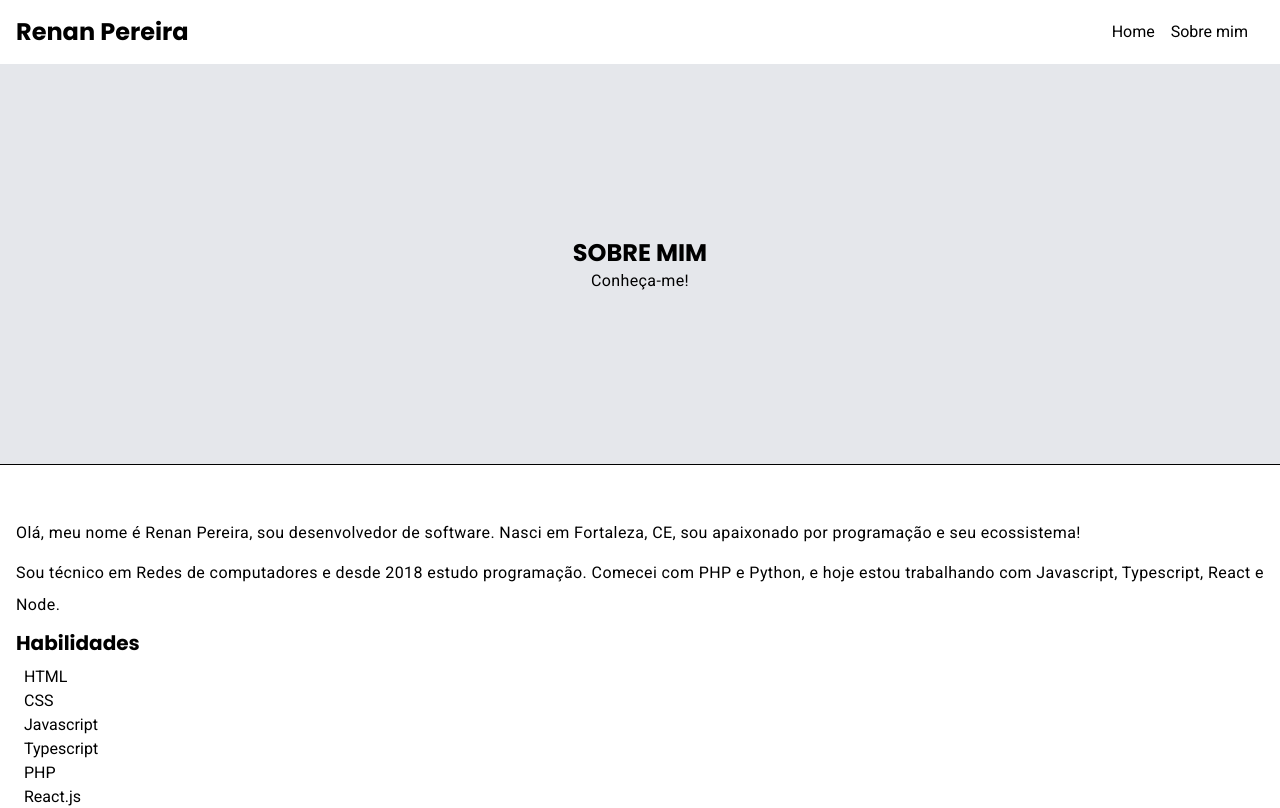
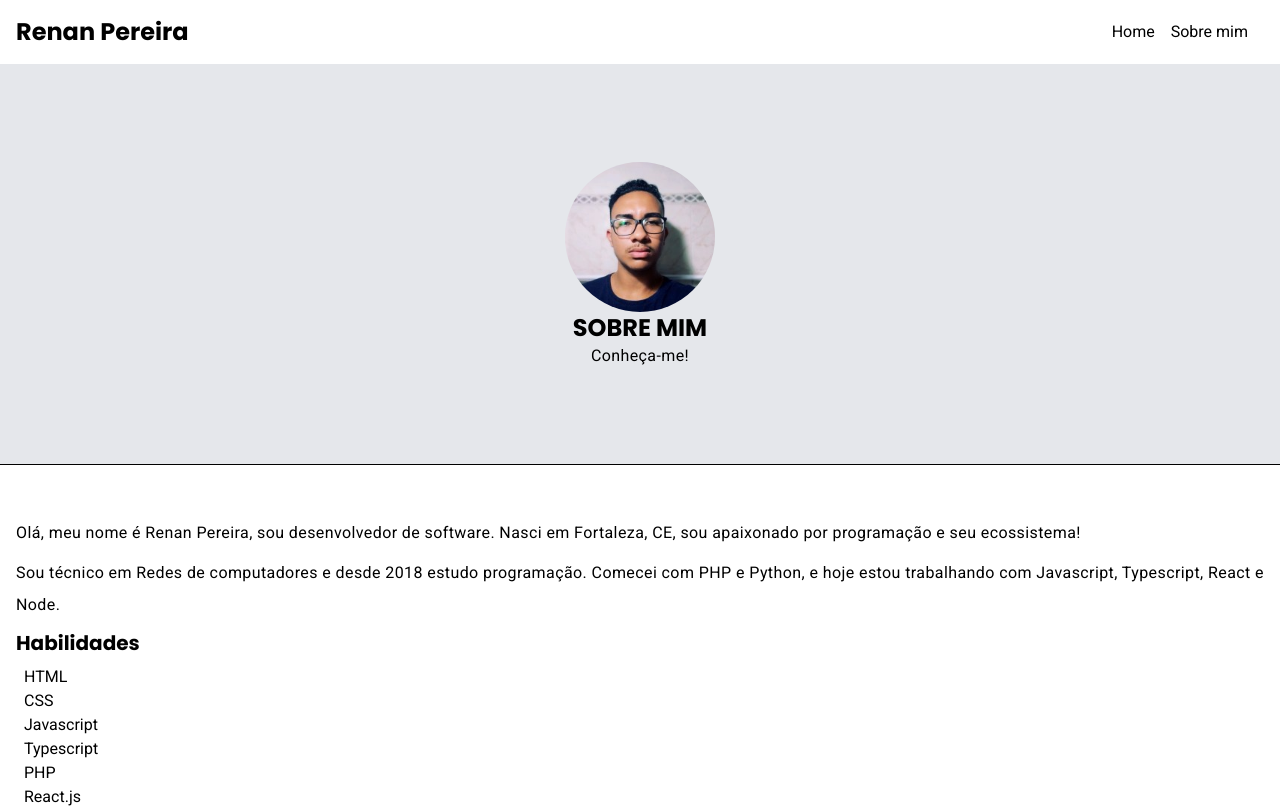
Before and after one commit to r3nanp/r3nanp-blog, a Next.js app: page /about in a window 1280 px wide. Shown: the top 808 px of the page. Built offline with nearby package versions, Linux system fonts and the light colour scheme.

Commit message:
feat(about): add next image component

```diff
--- a/src/pages/about.tsx
+++ b/src/pages/about.tsx
@@ -2,24 +2,36 @@
 import React from 'react'
 import Head from 'next/head'
 import Link from 'next/link'
+import Image from 'next/image'
 
 import { Header } from '../components/Header'
 import { Footer } from '../components/Footer'
 import { FaLinkedin, FaGithub } from 'react-icons/fa'
 import { AiOutlineMail } from 'react-icons/ai'
+import { motion } from 'framer-motion'
 
 const About: React.FC = () => {
   return (
     <main className="h-screen">
       <Head>
-        <link rel="icon" href="/favicon.ico" />
+        <link rel="icon" href="/icon.png" />
         <title>Sobre mim</title>
       </Head>
       <Header />
 
       <div className="px-4 border-b border-black h-1/2 bg-gray-200 flex flex-col items-center justify-center">
-        <h1 className="text-2xl font-bold text-black text-center uppercase">Sobre mim</h1>
-        <p className="text-md text-black text-center tracking-wide">Conheça-me!</p>
+        <Image
+          src="/me.png"
+          width="150"
+          height="150"
+          className="rounded-full"
+        />
+        <h1 className="text-2xl font-bold text-black text-center uppercase">
+          Sobre mim
+        </h1>
+        <p className="text-md text-black text-center tracking-wide">
+          Conheça-me!
+        </p>
       </div>
 
       <div className="px-4 py-6">
@@ -53,27 +65,36 @@ const About: React.FC = () => {
         <div className="flex flex-col w-full justify-center items-center md:items-stretch md:justify-start">
           <Link href="https://linkedin.com/in/r3nanp">
             <a className="mb-2 w-48" rel="noopener noreferrer" target="_blank">
-              <div className="flex items-center justify-center w-48 rounded text-white bg-blue-800 p-4 hover:bg-blue-900">
+              <motion.div
+                whileHover={{ scale: 1.2 }}
+                className="flex items-center justify-center w-48 rounded text-white bg-blue-800 p-4 hover:bg-blue-900"
+              >
                 <FaLinkedin size={20} color="#fff" />
                 <p className="px-2">LinkedIn</p>
-              </div>
+              </motion.div>
             </a>
           </Link>
           <Link href="https://github.com/r3nanp">
             <a className="mb-2 w-48" rel="noopener noreferrer" target="_blank">
-              <div className="flex items-center justify-center w-48 rounded text-white bg-gray-800 p-4 hover:bg-gray-900">
+              <motion.div
+                whileHover={{ scale: 1.2 }}
+                className="flex items-center justify-center w-48 rounded text-white bg-gray-800 p-4 hover:bg-gray-900"
+              >
                 <FaGithub size={20} color="#fff" />
                 <p className="px-2">Github</p>
-              </div>
+              </motion.div>
             </a>
           </Link>
 
           <Link href="mailto:renanmol87@gmail.com">
             <a className="w-48" rel="noopener noreferrer" target="_blank">
-              <div className="flex items-center justify-center w-48 rounded text-white bg-red-700 p-4 hover:bg-red-900">
+              <motion.div
+                whileHover={{ scale: 1.2 }}
+                className="flex items-center justify-center w-48 rounded text-white bg-red-700 p-4 hover:bg-red-900"
+              >
                 <AiOutlineMail size={20} color="#fff" />
                 <p className="px-2">Email</p>
-              </div>
+              </motion.div>
             </a>
           </Link>
         </div>
```
